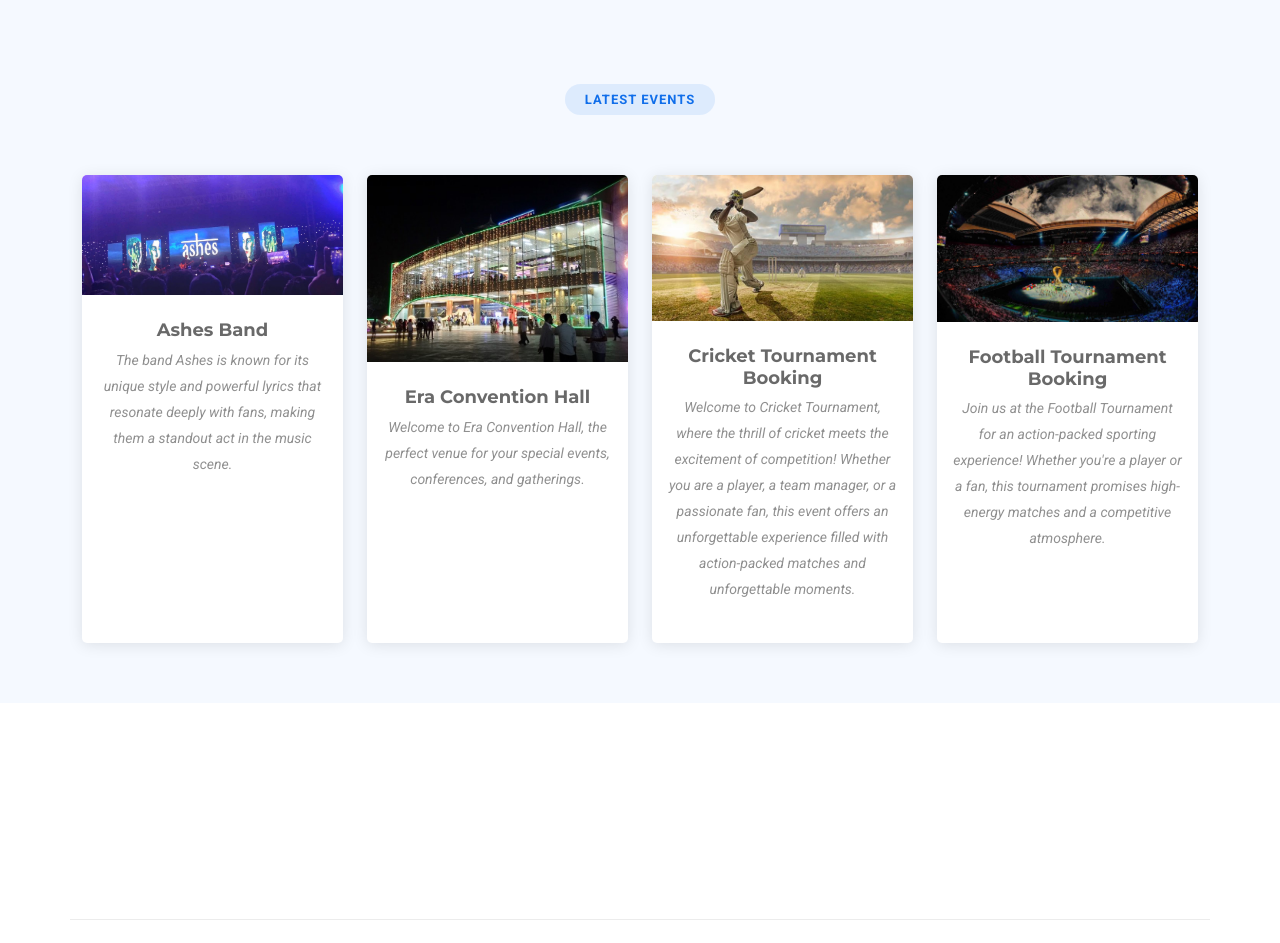
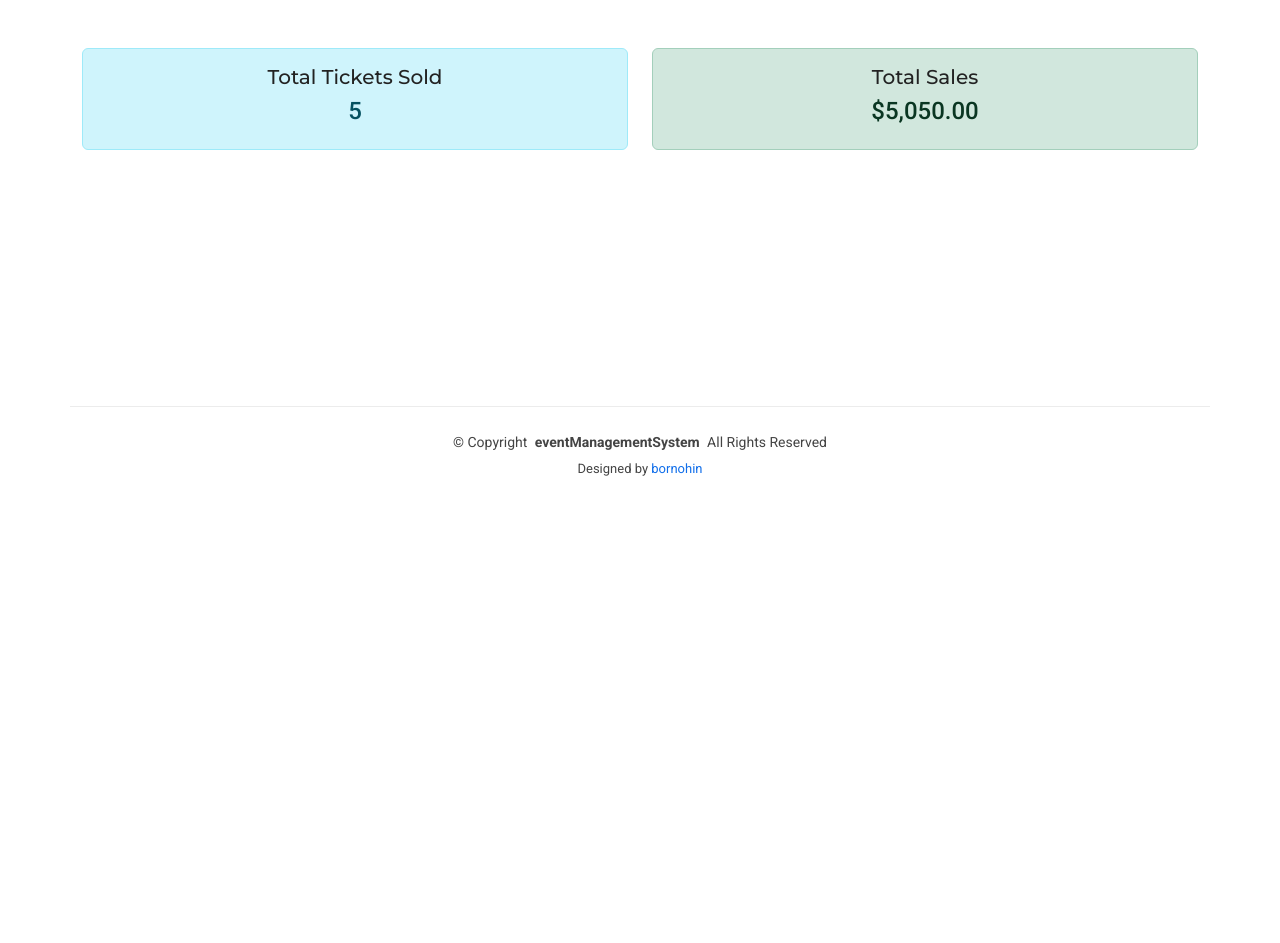
Before and after one commit to bornohin2019/eventManagement, a PHP site: page /admin/dashboard.php in a window 1280 px wide. Shown: the part 75-1018 px from the top of the page. After the commit the page ends 551 px from the top, so only its background shows below. Run offline with PHP 8.4, Linux system fonts and the light colour scheme; data comes from the database, SQL or seed files in the repository.

Commit message:
dashboard, cencel fix

```diff
--- a/admin/dashboard.php
+++ b/admin/dashboard.php
@@ -1,90 +1,57 @@
-<?php
-    include('connect.php');
-    include('header.php');
-?>
-
 <!DOCTYPE html>
 <html lang="en">
-
 <head>
     <meta charset="UTF-8">
     <meta name="viewport" content="width=device-width, initial-scale=1.0">
-    <title>Event Management</title>
+    <title>Revenue Report</title>
+    <!-- Include Bootstrap -->
+    <link rel="stylesheet" href="https://maxcdn.bootstrapcdn.com/bootstrap/4.5.2/css/bootstrap.min.css">
 </head>
-
 <body>
 
-    <section id="team" class="team section light-background">
+<?php
+// Include database connection
+include('connect.php');
+include('header.php');
 
-        <!-- Section Title -->
-        <div class="container section-title aos-init aos-animate" data-aos="fade-up">
-            <br>
-            <h2>Latest Events</h2>
-        </div><!-- End Section Title -->
+// SQL query to fetch total tickets sold and revenue
+$stats_sql = "SELECT
+                COUNT(b.id) AS total_tickets_sold,
+                SUM(e.price) AS total_revenue
+            FROM
+                bookings b
+            JOIN
+                events e ON b.event_id = e.id
+            WHERE
+                b.status = 'Confirmed'";
 
-        <div class="container">
+$stats_result = mysqli_query($conn, $stats_sql);
+$total_tickets_sold = 0;
+$total_revenue = 0;
 
-            <div class="row gy-4">
+if ($stats_result && mysqli_num_rows($stats_result) > 0) {
+    $stats_row = mysqli_fetch_assoc($stats_result);
+    $total_tickets_sold = $stats_row['total_tickets_sold'];
+    $total_revenue = $stats_row['total_revenue'];
+}
+?>
 
-                <div class="col-lg-3 col-md-6 d-flex align-items-stretch aos-init aos-animate" data-aos="fade-up" data-aos-delay="100">
-                    <div class="team-member">
-                        <div class="member-img">
-                            <!-- Check if the image is loading -->
-                            <img src="../assets/img/event/ashes.jpg" class="img-fluid" alt="Ashes Band Event">
-                        </div>
-                        <div class="member-info">
-                            <h4>Ashes Band</h4>
-                            <p>The band Ashes is known for its unique style and powerful lyrics that resonate deeply with fans, making them a standout act in the music scene.</p>
-                        </div>
-                    </div>
-                </div>
-                <div class="col-lg-3 col-md-6 d-flex align-items-stretch aos-init aos-animate" data-aos="fade-up" data-aos-delay="100">
-                    <div class="team-member">
-                        <div class="member-img">
-                            <!-- Check if the image is loading -->
-                            <img src="../assets/img/event/convention.jpg" class="img-fluid" alt="Era Convention Hall">
-                        </div>
-                        <div class="member-info">
-                            <h4>Era Convention Hall</h4>
-                            <p>Welcome to Era Convention Hall, the perfect venue for your special events, conferences, and gatherings.</p>
-                        </div>
-                    </div>
-                </div>
-                <div class="col-lg-3 col-md-6 d-flex align-items-stretch aos-init aos-animate" data-aos="fade-up" data-aos-delay="100">
-                    <div class="team-member">
-                        <div class="member-img">
-                            <!-- Check if the image is loading -->
-                            <img src="../assets/img/event/criket.jpg" class="img-fluid" alt="Cricket Tournament Booking">
-                        </div>
-                        <div class="member-info">
-                            <h4>Cricket Tournament Booking</h4>
-                            <p>Welcome to Cricket Tournament, where the thrill of cricket meets the excitement of competition! Whether you are a player, a team manager, or a passionate fan, this event offers an unforgettable experience filled with action-packed matches and unforgettable moments.</p>
-                        </div>
-                    </div>
-                </div>
-                <div class="col-lg-3 col-md-6 d-flex align-items-stretch aos-init aos-animate" data-aos="fade-up" data-aos-delay="100">
-                    <div class="team-member">
-                        <div class="member-img">
-                            <!-- Check if the image is loading -->
-                            <img src="../assets/img/event/footbal.jpg" class="img-fluid" alt="Football Tournament Booking">
-                        </div>
-                        <div class="member-info">
-                            <h4>Football Tournament Booking</h4>
-                            <p>Join us at the Football Tournament for an action-packed sporting experience! Whether you're a player or a fan, this tournament promises high-energy matches and a competitive atmosphere.</p>
-                        </div>
-                    </div>
-                </div>
-
+<div class="container mt-5">
+   <div class="row mb-4">
+        <div class="col-md-6">
+            <div class="alert alert-info text-center">
+                <h5>Total Tickets Sold</h5>
+                <p class="h4"><?php echo $total_tickets_sold; ?></p>
             </div>
         </div>
-
-
-    </section>
-
-    <?php
-    include('footer.php');
-    ?>
-
+        <div class="col-md-6">
+            <div class="alert alert-success text-center">
+                <h5>Total Sales</h5>
+                <p class="h4">$<?php echo number_format($total_revenue, 2); ?></p>
+            </div>
+        </div>
+    </div>
+</div>
+<?php include('footer.php'); ?>
 </body>
-
 </html>
```
Also changed, not shown: admin/booking-list.php (+1 -24 lines), admin/revenue.php (deleted, +0 -57 lines), invoice.php (added, +55 -0 lines), usar-booking-list.php (+94 -13 lines).
